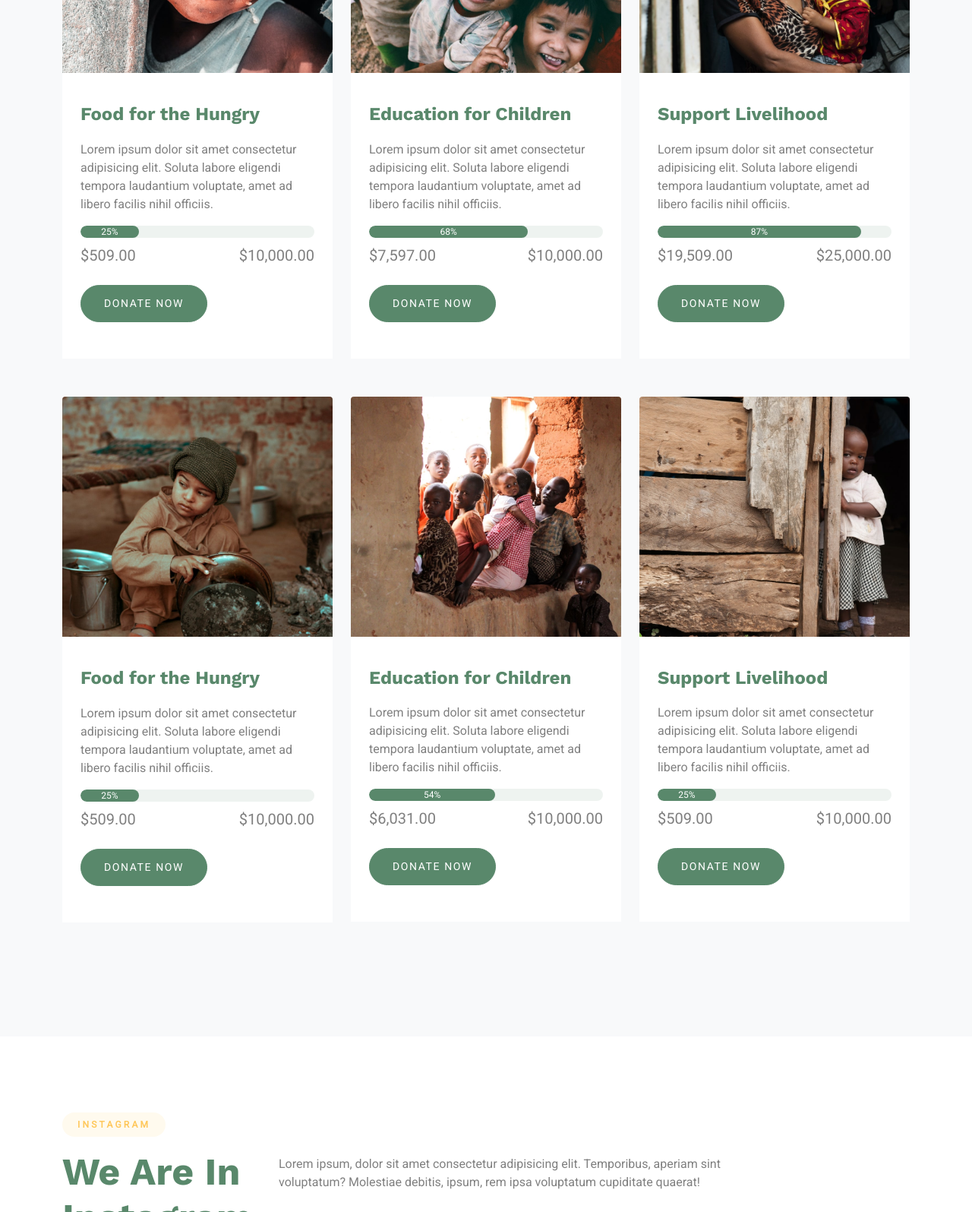
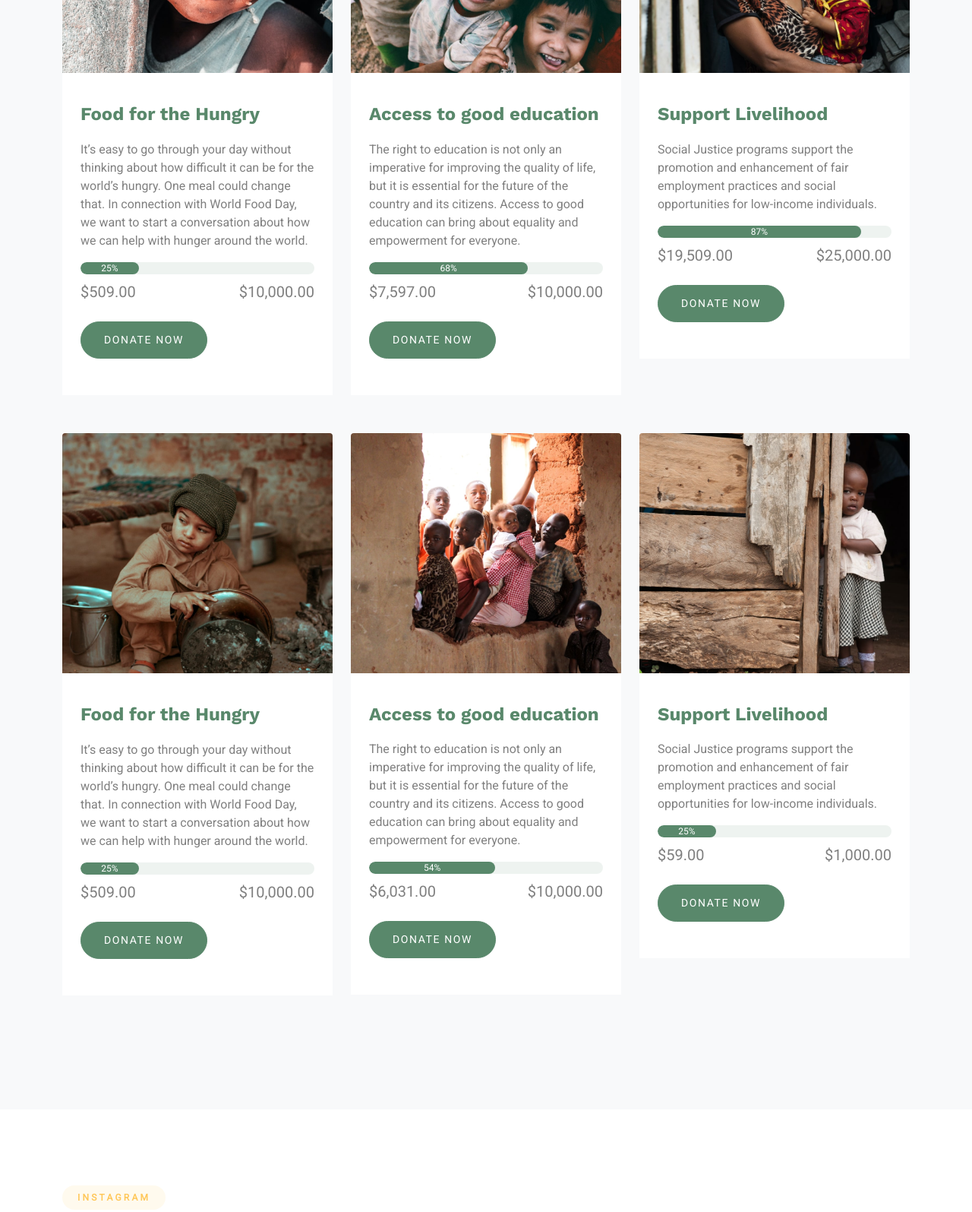
Before and after one commit to kwargdevs/Social-Justice, a plain HTML site: page causes.html in a window 1280 px wide. Shown: the part 1120-2715 px from the top of the page at 76% size. Drawn offline with nearby package versions, Linux system fonts and the light colour scheme; files whose address does not match are found by name.

Commit message:
Removed unnecessary content

```diff
--- a/causes.html
+++ b/causes.html
@@ -4,7 +4,7 @@
 	<!-- Required meta tags -->
 	<meta charset="utf-8">
 	<meta name="viewport" content="width=device-width, initial-scale=1">
-	<meta name="author" content="Untree.co">
+	<meta name="author" content="Ezra">
 	<link rel="shortcut icon" href="favicon.png">
 
 	<meta name="description" content="" />
@@ -23,7 +23,7 @@
 	<link rel="stylesheet" href="css/glightbox.min.css">
 	<link rel="stylesheet" href="css/style.css">
 
-	<title>Volunteer &mdash; Free Bootstrap 5 Website Template by Untree.co</title>
+	<title>Social Justice Mission</title>
 </head>
 <body>
 
@@ -47,7 +47,7 @@
 						<div class="col-8 text-center">
 							<ul class="js-clone-nav d-none d-lg-inline-block text-start site-menu mx-auto">
 								<li><a href="index.html">Home</a></li>
-								<li class="">
+								<li class="active">
 									<a href="causes.html">Causes</a>
 									<!-- <ul class="dropdown">
 										<li><a href="#">Menu One</a></li>
@@ -114,7 +114,7 @@
 						<div class="px-4 pb-5 pt-3">
 
 							<h3><a href="#">Food for the Hungry</a></h3>
-							<p>Lorem ipsum dolor sit amet consectetur adipisicing elit. Soluta labore eligendi tempora laudantium voluptate, amet ad libero facilis nihil officiis.</p>
+							<p>It’s easy to go through your day without thinking about how difficult it can be for the world’s hungry. One meal could change that. In connection with World Food Day, we want to start a conversation about how we can help with hunger around the world.</p>
 
 							<div class="progress mb-2">
 								<div class="progress-bar" role="progressbar" style="width: 25%;" aria-valuenow="25" aria-valuemin="0" aria-valuemax="100">25%</div>
@@ -134,8 +134,8 @@
 					<div class="causes-item bg-white">
 						<a href="#"><img src="images/img_v_2-min.jpg" alt="Image" class="img-fluid mb-4 rounded"></a>
 						<div class="px-4 pb-5 pt-3">
-							<h3><a href="#">Education for Children</a></h3>
-							<p>Lorem ipsum dolor sit amet consectetur adipisicing elit. Soluta labore eligendi tempora laudantium voluptate, amet ad libero facilis nihil officiis.</p>
+							<h3><a href="#">Access to good education</a></h3>
+							<p>The right to education is not only an imperative for improving the quality of life, but it is essential for the future of the country and its citizens. Access to good education can bring about equality and empowerment for everyone.</p>
 
 							<div class="progress mb-2">
 								<div class="progress-bar" role="progressbar" style="width: 68%;" aria-valuenow="25" aria-valuemin="0" aria-valuemax="100">68%</div>
@@ -157,7 +157,7 @@
 						<a href="#"><img src="images/img_v_3-min.jpg" alt="Image" class="img-fluid mb-4 rounded"></a>
 						<div class="px-4 pb-5 pt-3">
 							<h3><a href="#">Support Livelihood</a></h3>
-							<p>Lorem ipsum dolor sit amet consectetur adipisicing elit. Soluta labore eligendi tempora laudantium voluptate, amet ad libero facilis nihil officiis.</p>
+							<p>Social Justice programs support the promotion and enhancement of fair employment practices and social opportunities for low-income individuals.</p>
 
 							<div class="progress mb-2">
 								<div class="progress-bar" role="progressbar" style="width: 87%;" aria-valuenow="87" aria-valuemin="0" aria-valuemax="100">87%</div>
@@ -180,7 +180,7 @@
 						<div class="px-4 pb-5 pt-3">
 
 							<h3><a href="#">Food for the Hungry</a></h3>
-							<p>Lorem ipsum dolor sit amet consectetur adipisicing elit. Soluta labore eligendi tempora laudantium voluptate, amet ad libero facilis nihil officiis.</p>
+							<p>It’s easy to go through your day without thinking about how difficult it can be for the world’s hungry. One meal could change that. In connection with World Food Day, we want to start a conversation about how we can help with hunger around the world.</p>
 
 							<div class="progress mb-2">
 								<div class="progress-bar" role="progressbar" style="width: 25%;" aria-valuenow="25" aria-valuemin="0" aria-valuemax="100">25%</div>
@@ -201,8 +201,8 @@
 					<div class="causes-item bg-white">
 						<a href="#"><img src="images/img_v_5-min.jpg" alt="Image" class="img-fluid mb-4 rounded"></a>
 						<div class="px-4 pb-5 pt-3">
-							<h3><a href="#">Education for Children</a></h3>
-							<p>Lorem ipsum dolor sit amet consectetur adipisicing elit. Soluta labore eligendi tempora laudantium voluptate, amet ad libero facilis nihil officiis.</p>
+							<h3><a href="#">Access to good education</a></h3>
+							<p>The right to education is not only an imperative for improving the quality of life, but it is essential for the future of the country and its citizens. Access to good education can bring about equality and empowerment for everyone.</p>
 
 							<div class="progress mb-2">
 								<div class="progress-bar" role="progressbar" style="width: 54%;" aria-valuenow="54" aria-valuemin="0" aria-valuemax="100">54%</div>
@@ -224,15 +224,15 @@
 						<a href="#"><img src="images/img_v_6-min.jpg" alt="Image" class="img-fluid mb-4 rounded"></a>
 						<div class="px-4 pb-5 pt-3">
 							<h3><a href="#">Support Livelihood</a></h3>
-							<p>Lorem ipsum dolor sit amet consectetur adipisicing elit. Soluta labore eligendi tempora laudantium voluptate, amet ad libero facilis nihil officiis.</p>
+							<p>Social Justice programs support the promotion and enhancement of fair employment practices and social opportunities for low-income individuals.</p>
 
 							<div class="progress mb-2">
 								<div class="progress-bar" role="progressbar" style="width: 25%;" aria-valuenow="25" aria-valuemin="0" aria-valuemax="100">25%</div>
 							</div>
 
 							<div class="d-flex mb-4 justify-content-between amount">
-								<div>$509.00</div>
-								<div>$10,000.00</div>
+								<div>$59.00</div>
+								<div>$1,000.00</div>
 							</div>
 							<div>
 								<a href="#" class="btn btn-primary">Donate Now</a>
@@ -256,7 +256,7 @@
 				</div>
 				<div class="col-lg-7" data-aos="fade-up" data-aos-delay="100">
 					<p>
-					Lorem ipsum, dolor sit amet consectetur adipisicing elit. Temporibus, aperiam sint voluptatum? Molestiae debitis, ipsum, rem ipsa voluptatum cupiditate quaerat!</p>
+						We are now on Instagram, feel free to follow our Work and Help Us Promote Social Justice to the Community.</p>
 				</div>
 			</div>
 		</div>
```
Also changed, not shown: about.html (+1 -1 lines), contact.html (+1 -1 lines), index.html (+1 -1 lines), news.html (+2 -2 lines), favicon.png.
